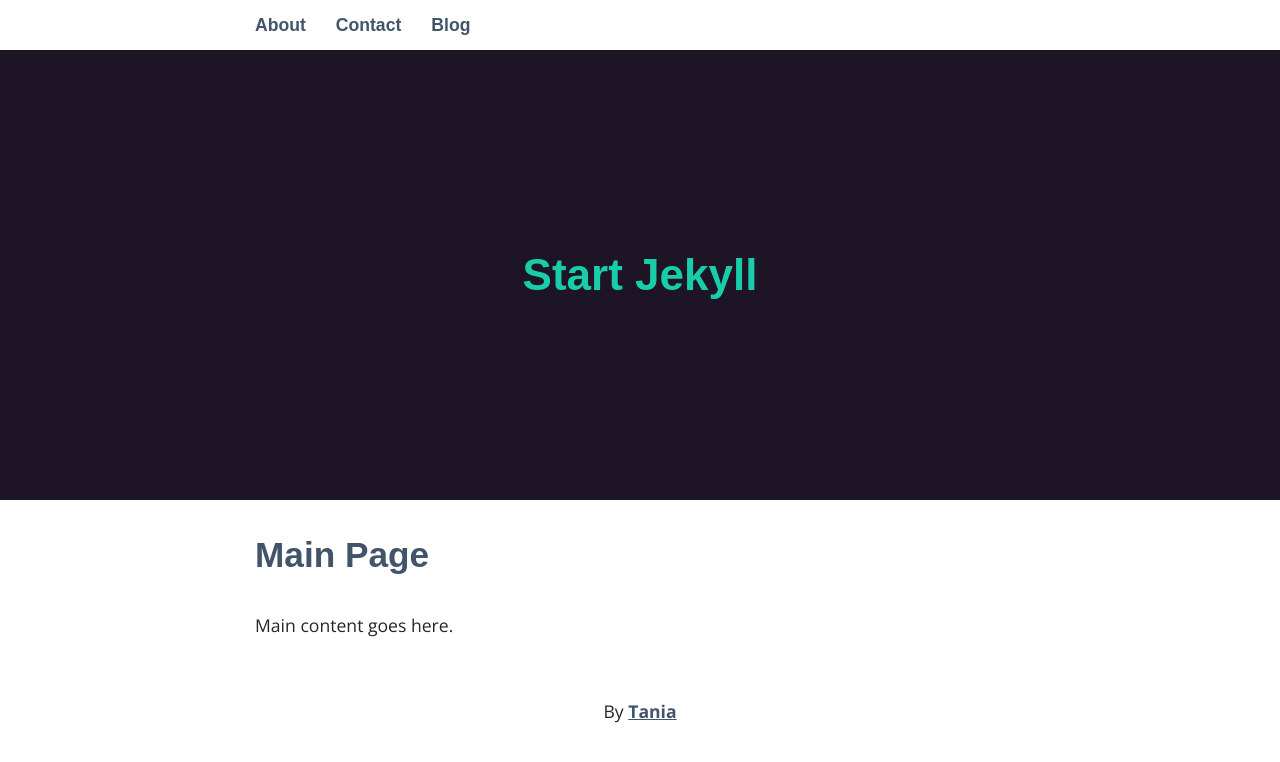
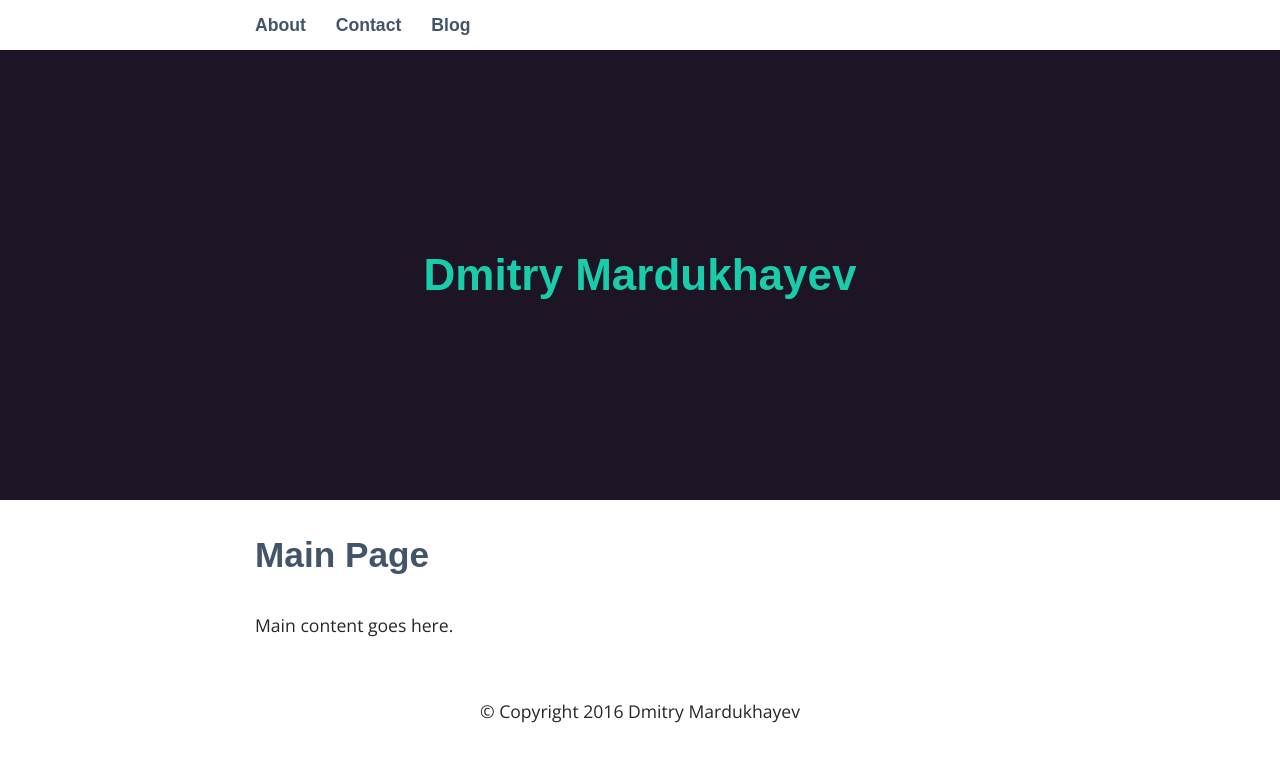
Before and after one commit to dmitrymar/dmitrymar.github.io, a Jekyll site: the page built from index.html, in a window 1280 px wide. Shown: the top 762 px of the page. Built offline with Jekyll 4.4.1, drawn with Linux system fonts in a browser that asks for light colours; some web fonts are replaced.

Commit message:
modified site configs

```diff
--- a/_config.yml
+++ b/_config.yml
@@ -1,12 +1,12 @@
 # Site Settings
-title: Start Jekyll
-email: taniarascia@gmail.com
+title: Dmitry Mardukhayev
+email: dmitrymar@yahoo.com
 description: >
-  A guide to getting started with Jekyll.
+  Dmitry Mardukhayev Web Developer.
 baseurl: ""
-url: "http://taniarascia.github.io"
-twitter_username: taniarascia
-github_username:  taniarascia
+url: "https://dmitrymar.github.io/"
+twitter_username: dmitrymar
+github_username:  dmitrymar
 # Build Settings
 sass:
   sass_dir: _sass
--- a/_includes/footer.html
+++ b/_includes/footer.html
@@ -1,3 +1,3 @@
 <footer>
-	<p>By <a href="http://taniarascia.com">Tania</p>
+	<p>© Copyright 2016 Dmitry Mardukhayev</p>
 </footer>
```
Also changed, not shown: README.md.
